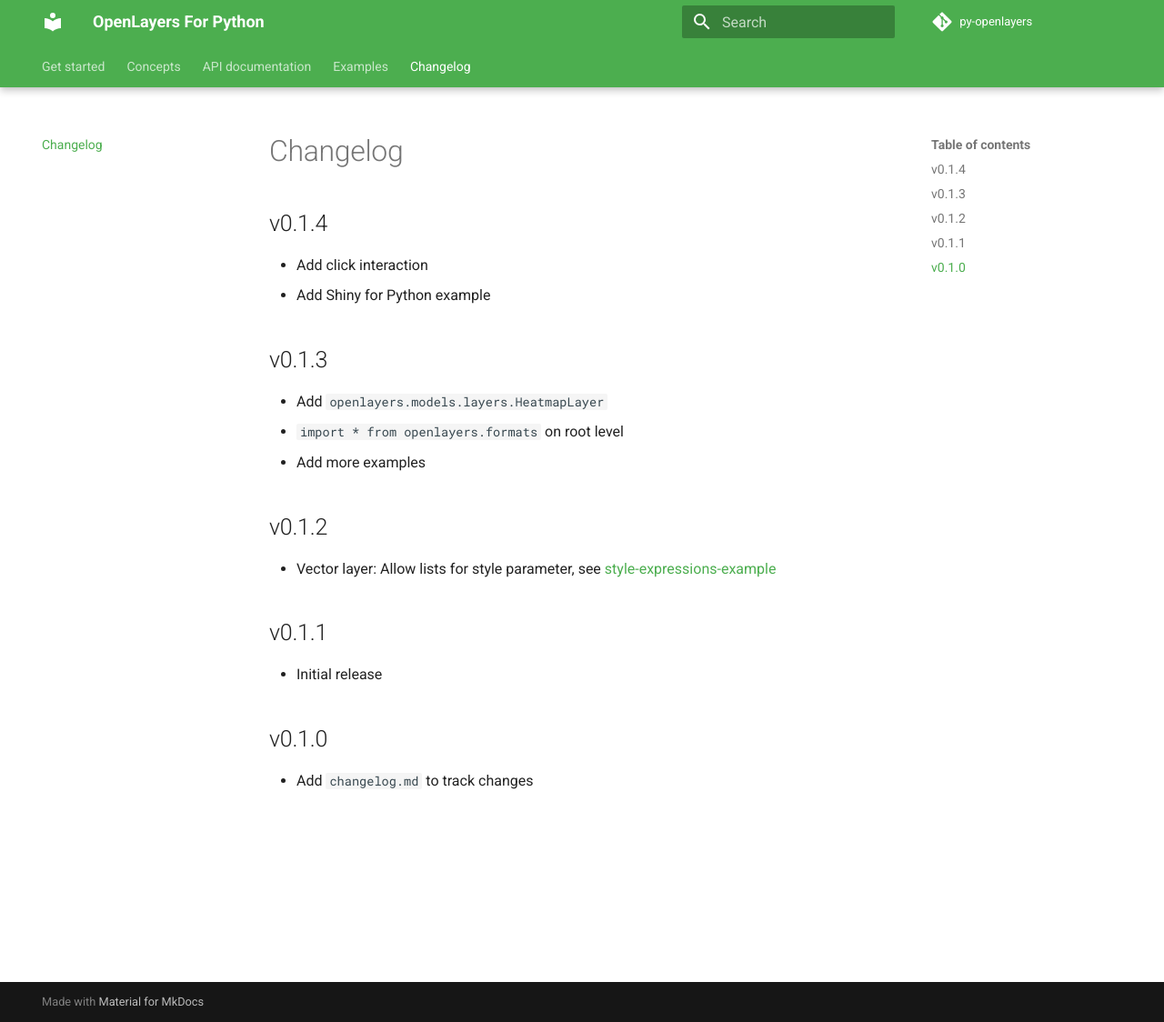
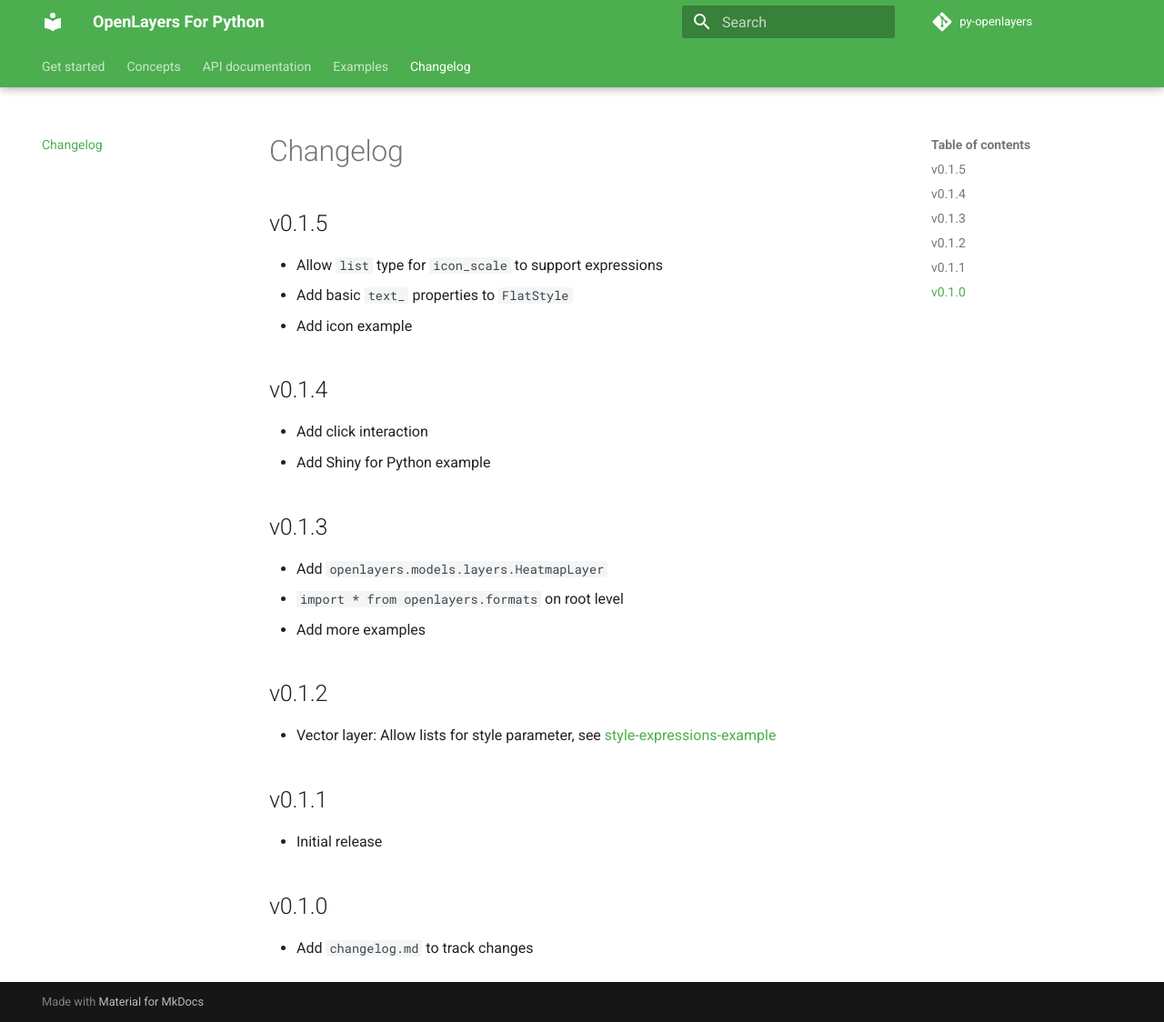
Before and after one commit to eoda-dev/py-openlayers, an MkDocs documentation site: the page built from docs/changelog.md, in a window 1280 px wide and 1124 px high. Shown: the whole window at 91% size. Built offline with MkDocs 1.6.1 and Material for MkDocs 9.7.7, drawn with Linux system fonts in a browser that asks for light colours; comment, search, counter and statistics services are not loaded.

Commit message:
Bump version to v0.1.5

```diff
--- a/docs/changelog.md
+++ b/docs/changelog.md
@@ -1,4 +1,10 @@
 # Changelog
+
+## v0.1.5
+
+* Allow `list` type for `icon_scale` to support expressions
+* Add basic `text_` properties to `FlatStyle`
+* Add icon example
 
 ## v0.1.4
 
--- a/pyproject.toml
+++ b/pyproject.toml
@@ -1,6 +1,6 @@
 [project]
 name = "openlayers"
-version = "0.1.5-rc.1"
+version = "0.1.5"
 description = "Python Bindings for OpenLayersJS"
 readme = "README.md"
 authors = [{ name = "Stefan Kuethe", email = "stefan.kuethe@eoda.de" }]
```
Also changed, not shown: README.md (+3 -3 lines).
